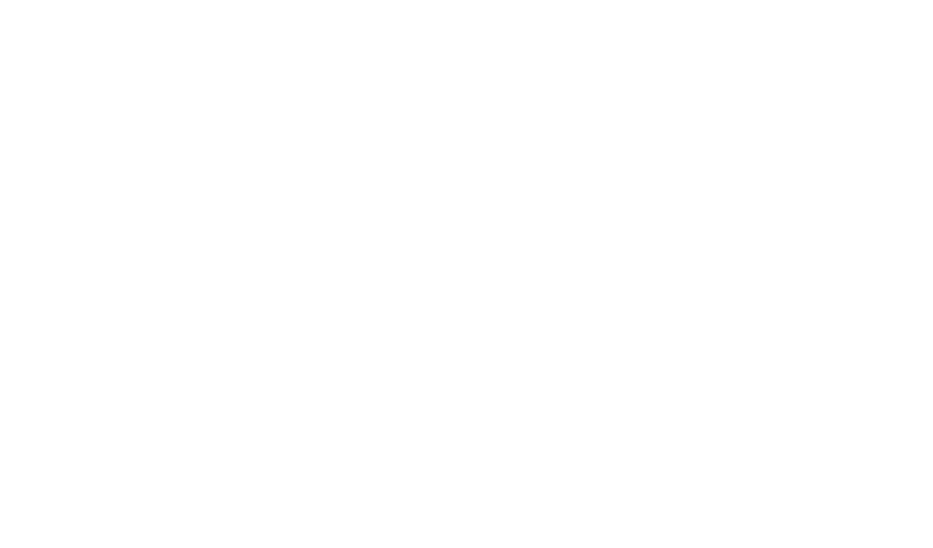
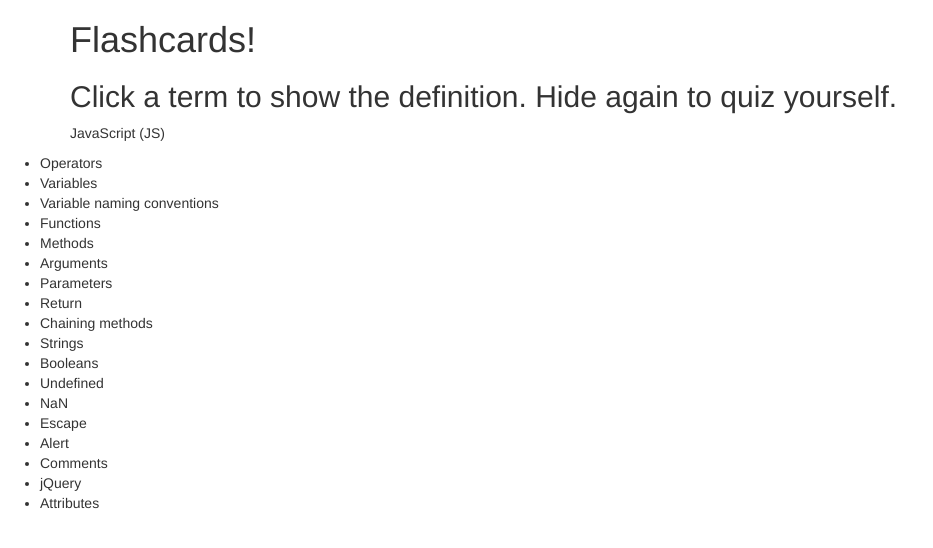
Before and after one commit to yasskin/flashcard, a plain HTML site: page index.html in a window 1280 px wide. Shown: the whole page, without its empty margins (0-933 px from the left). Drawn offline with Linux system fonts and the light colour scheme.

Commit message:
add working jQuery flashcard to top of page

```diff
--- /dev/null
+++ b/css/styles.css
@@ -0,0 +1,16 @@
+/* .show-card {
+  display: block;
+}
+
+.hide-card {
+  display: none;
+}
+*/
+
+#show-card-1 {
+  display: none;
+}
+
+#hide-card-1 {
+  display: block;
+}
--- a/index.html
+++ b/index.html
@@ -1,25 +1,66 @@
 <!-- Flashcard site
 Make a webpage that is a flashcard site for learning JS & jQuery. On your site, a user should be able to click on a term or concept to see the definition appear. When they click on the definition, the original term should appear again. Here is a list of (some) terms and concepts that you have learned so far:
 
-JavaScript (JS)
-Operators
-Variables
-Variable naming conventions
-Functions
-Methods
-Arguments
-Parameters
-Return
-Chaining methods
-Strings
-Booleans
-Undefined
-NaN
-Escape
-Alert
-Comments
-jQuery
-Attributes
 Remember to start this project in its own directory, make it a Git repository and make frequent commits as you are building your site. Use Bootstrap as well.
 
 Feel free to add to this site later to help you study and remember key ideas of JavaScript and jQuery. -->
+
+<!DOCTYPE html>
+<html lang="en">
+  <head>
+    <meta charset="utf-8">
+    <meta http-equiv="X-UA-Compatible" content="IE=edge">
+    <meta name="viewport" content="width=device-width, initial-scale=1">
+    <!-- The above 3 meta tags *must* come first in the head; any other head content must come *after* these tags -->
+
+    <!-- Bootstrap -->
+    <link href="css/bootstrap.min.css" rel="stylesheet">
+    <link href="css/styles.css" rel="stylesheet" type="text/css">
+    <script src="js/jquery-1.12.4.js"></script>
+    <script src="js/scripts.js"></script>
+    <title>Flashcard Website Using Bootstrap 101 Template</title>
+
+  </head>
+  <body>
+    <div class="container">
+      <h1>Flashcards!</h1>
+      <h2>Click a term to show the definition. Hide again to quiz yourself.</h2>
+
+      <div id="hide-card-1">
+        <p class="clickable">JavaScript (JS)</p>
+      </div>
+
+      <div id="show-card-1">
+        <p class="clickable">JavaScript (JS) is: an object-oriented computer programming language commonly used to create interactive effects within web browsers.</p>
+      </div>
+
+
+    </div>
+
+
+      <ul>
+        <li>Operators</li>
+        <li>Variables</li>
+        <li>Variable naming conventions</li>
+        <li>Functions</li>
+        <li>Methods</li>
+        <li>Arguments</li>
+        <li>Parameters</li>
+        <li>Return</li>
+        <li>Chaining methods</li>
+        <li>Strings</li>
+        <li>Booleans</li>
+        <li>Undefined</li>
+        <li>NaN</li>
+        <li>Escape</li>
+        <li>Alert</li>
+        <li>Comments</li>
+        <li>jQuery</li>
+        <li>Attributes</li>
+      </ul>
+
+
+
+    </div>
+  </body>
+</html>
--- /dev/null
+++ b/js/scripts.js
@@ -0,0 +1,6 @@
+$(document).ready(function() {
+  $(".clickable").click(function() {
+    $("#show-card-1").toggle();
+    $("#hide-card-1").toggle();
+  });
+});
```
